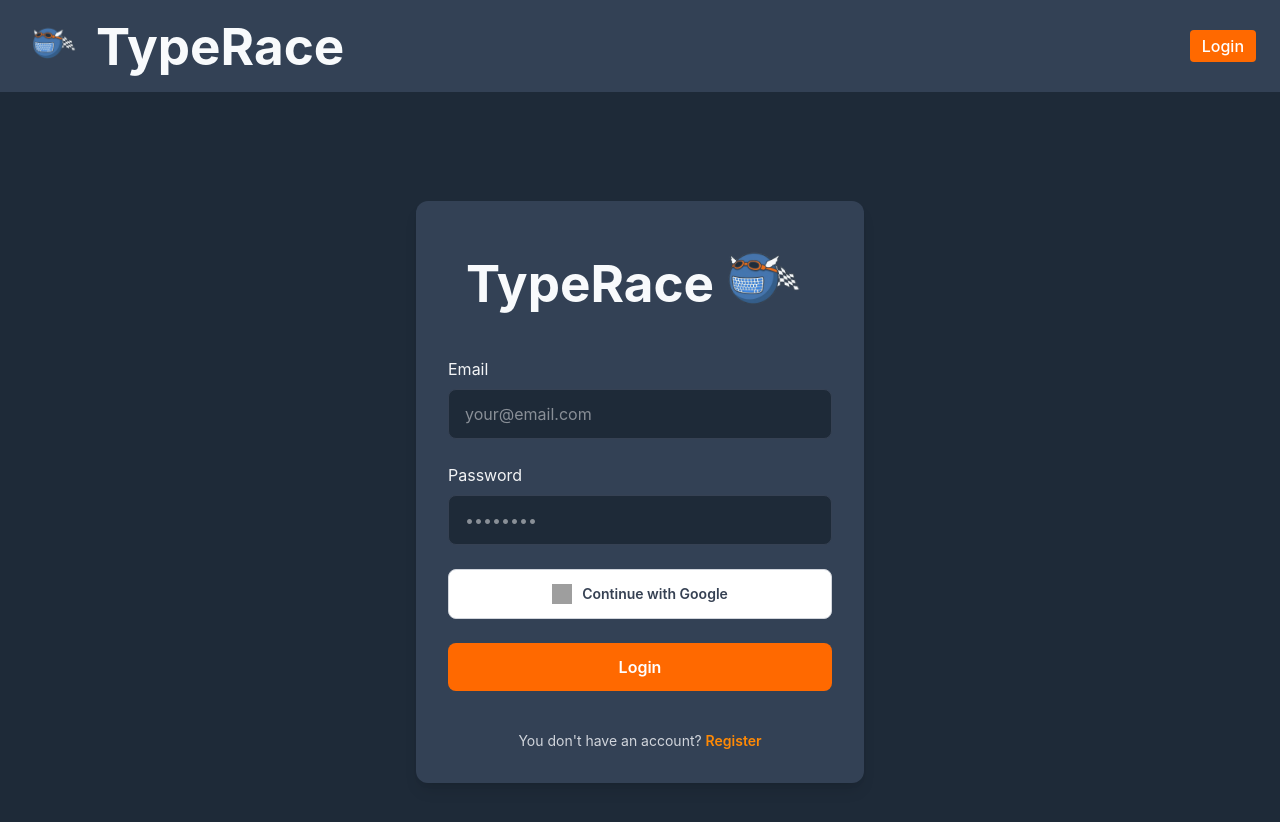
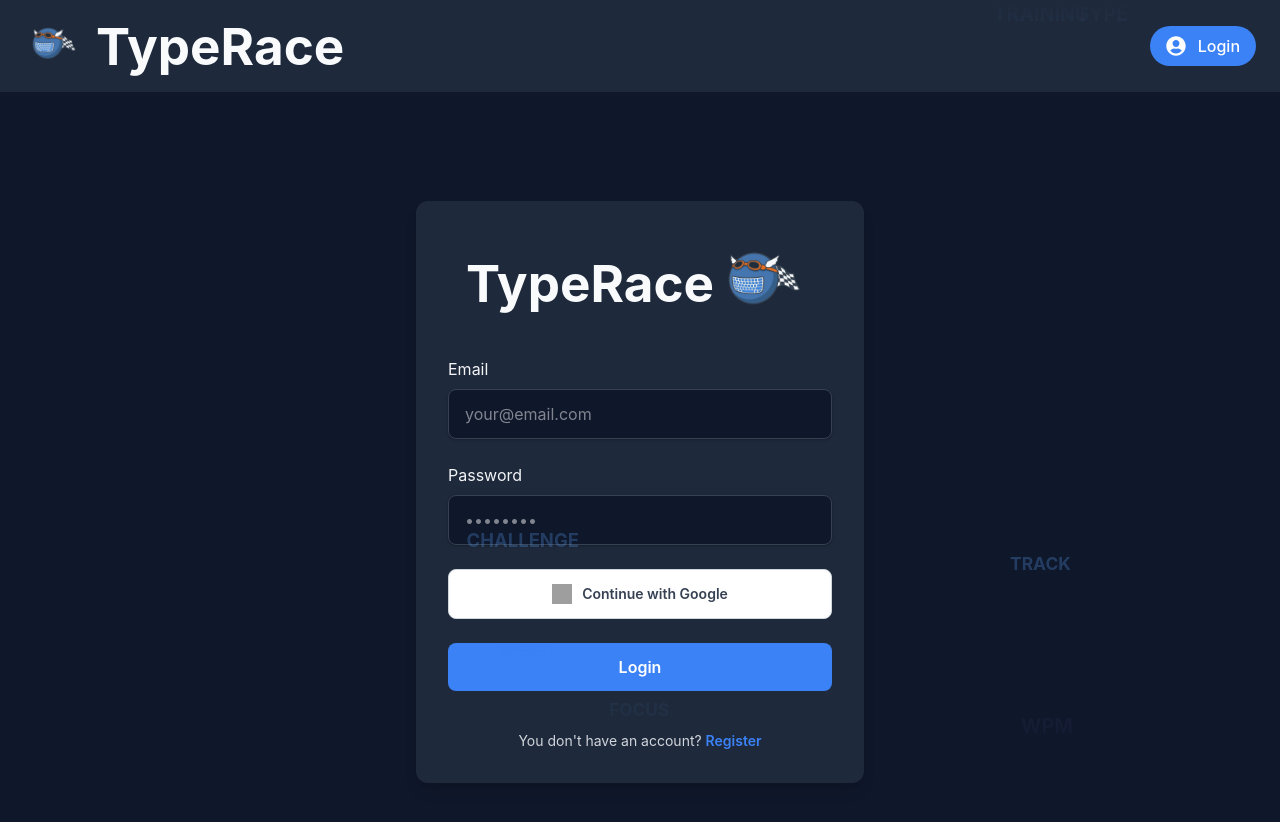
Before and after one commit to Navapu/typerace-frontend, a React (Vite) app: page /auth/login in a window 1280 px wide. Shown: the top 822 px of the page. Built offline with nearby package versions, Linux system fonts and the light colour scheme; no server answers; grey boxes are pictures that could not be loaded.

Commit message:
feat(ui): add experimental floating-words background effect (subject to change)

```diff
--- a/package.json
+++ b/package.json
@@ -16,6 +16,7 @@
     "react": "^19.2.0",
     "react-dom": "^19.2.0",
     "react-hook-form": "^7.67.0",
+    "react-icons": "^5.5.0",
     "react-router": "^7.9.6",
     "tailwindcss": "^4.1.17",
     "zod": "^4.1.13"
--- a/src/App.jsx
+++ b/src/App.jsx
@@ -4,7 +4,9 @@ import { Login } from './pages/Login.jsx';
 import { LoginGoogle } from './pages/LoginGoogle.jsx';
 import { Header } from './components/Header.jsx';
 import PublicRoute from './components/PublicRoute.jsx';
+import PrivateRoute from './components/PrivateRoute.jsx'
 import { Register } from './pages/Register.jsx';
+import { Dashboard } from './pages/Dashboard.jsx';
 function App() {
   return (
     <div>
@@ -27,6 +29,12 @@ function App() {
             <Register />
           </PublicRoute>
         }/>
+
+        <Route path='/dashboard' element={
+          <PrivateRoute>
+            <Dashboard />
+          </PrivateRoute>
+        }/>
       </Routes>
     </div>
   )
--- /dev/null
+++ b/src/components/FloatingWords.jsx
@@ -0,0 +1,64 @@
+import { useEffect, useState } from "react";
+
+const WORDS = [
+  "SPEED","TYPING","KEYBOARD","ACCURACY","WPM","FOCUS","PRACTICE","KEYS",
+  "RACING","TYPE","FAST","SKILLS","REACTION","TIMING","FLOW","RHYTHM",
+  "PERFORMANCE","CHALLENGE","TRAINING","HANDS","FINGERS","INPUT","OUTPUT",
+  "SESSION","TEST","IMPROVE","MASTER","GAMING","RACE","MECHANICS",
+  "TEXT","LANGUAGE","SPEEDRUN","TRACK","BOOST"
+];
+
+const COLORS = [
+  "#3B82F6", "#60A5FA", "#A78BFA", "#C084FC",
+  "#22D3EE", "#2DD4BF", "#4ADE80"
+];
+
+export const FloatingWords = () => {
+  const [items, setItems] = useState([]);
+
+  useEffect(() => {
+    const spawnWord = () => {
+      const word = WORDS[Math.floor(Math.random() * WORDS.length)];
+      const color = COLORS[Math.floor(Math.random() * COLORS.length)];
+
+      const newItem = {
+        id: crypto.randomUUID(),
+        word,
+        color,
+        left: Math.random() * 90 + 5,
+        duration: Math.random() * 10 + 10,
+        size: Math.random() * 0.4 + 0.9,
+        delay: Math.random() * 2
+      };
+
+      setItems(prev => [...prev, newItem]);
+
+      setTimeout(() => {
+        setItems(prev => prev.filter(i => i.id !== newItem.id));
+      }, (newItem.duration + 1) * 1000);
+    };
+
+    const interval = setInterval(spawnWord, 700);
+    return () => clearInterval(interval);
+  }, []);
+
+  return (
+    <div className="absolute inset-0 overflow-hidden pointer-events-none z-0 floating-mask">
+      {items.map(item => (
+        <span
+          key={item.id}
+          className="absolute font-bold animate-float"
+          style={{
+            left: `${item.left}%`,
+            animationDuration: `${item.duration}s`,
+            animationDelay: `${item.delay}s`,
+            fontSize: `${item.size}rem`,
+            color: item.color + "90"
+          }}
+        >
+          {item.word}
+        </span>
+      ))}
+    </div>
+  );
+};
--- a/src/components/Header.jsx
+++ b/src/components/Header.jsx
@@ -2,7 +2,7 @@ import { Navigation } from "./Navigation.jsx";
 
 export const Header = () => {
     return (
-        <header className="bg-[#334155] shadow-md">
+        <header className="bg-[#1E293B] shadow-md">
             <div className="max-w-7xl mx-auto px-6 py-4 flex items-center justify-between">
                 <div className="flex items-center gap-3">
                     <img
--- a/src/components/Navigation.jsx
+++ b/src/components/Navigation.jsx
@@ -1,6 +1,7 @@
 import { NavLink } from "react-router";
 import { useContext } from "react";
 import { AuthContext } from "../context/AuthContext.jsx";
+import { FaUserCircle } from "react-icons/fa";
 
 export const Navigation = () => {
     const {isLoggedIn, user, logout} = useContext(AuthContext);
@@ -8,8 +9,14 @@ export const Navigation = () => {
     return(
         <nav>
             <ul>
-                <li className="bg-orange-500 text-white rounded pt-1 pb-1 pr-3 pl-3 transition-colors duration-200 hover:bg-white hover:text-orange-500">
-                    {isLoggedIn ? <NavLink to="/" onClick={logout}> {user.username} </NavLink> : <NavLink to='/auth/login'>Login</NavLink>}
+                <li className="bg-[#3B82F6]  text-white rounded-3xl pt-2 pb-2 pr-4 pl-4 transition-colors duration-200 hover:bg-white hover:text-[#3B82F6]">
+                    {isLoggedIn ?
+
+                    <NavLink to="/" onClick={logout} className="flex items-center gap-3">
+                        <FaUserCircle size={20} />{user.username}
+                    </NavLink> :
+
+                    <NavLink to='/auth/login' className="flex items-center gap-3"> <FaUserCircle size={20}/> Login</NavLink>}
                 </li>
             </ul>
         </nav>
--- a/src/components/PrivateRoute.jsx
+++ b/src/components/PrivateRoute.jsx
@@ -7,7 +7,7 @@ const PrivateRoute = ({children}) => {
     const location = useLocation();
 
     if (isLoading) return <div>Cargando...</div>;
-    return isLoggedIn ? children : <Navigate to="/login" state={{ from: location }} replace/>
+    return isLoggedIn ? children : <Navigate to="/auth/login" state={{ from: location }} replace/>
 }
 
 export default PrivateRoute
--- a/src/index.css
+++ b/src/index.css
@@ -43,6 +43,36 @@ h1 {
   animation: bounce 1s ease-in-out infinite; /* Duración 1s, repite indefinidamente */
 }
 
+@keyframes floatUp {
+  0% {
+    transform: translateY(100vh);
+    opacity: 0;
+  }
+  20% {
+    opacity: 0.5;
+  }
+  70% {
+    opacity: 0.4;
+    transform: translateY(20vh); /* NO suben al top */
+  }
+  100% {
+    opacity: 0;
+    transform: translateY(10vh);
+  }
+}
+
+.animate-float {
+  animation-name: floatUp;
+  animation-timing-function: linear;
+}
+
+
+.floating-mask {
+  mask-image: linear-gradient(to bottom, transparent 0%, white 30%, white 70%, transparent 100%);
+  -webkit-mask-image: linear-gradient(to bottom, transparent 0%, white 30%, white 70%, transparent 100%);
+}
+
+
 /* button {
   border-radius: 8px;
   border: 1px solid transparent;
--- /dev/null
+++ b/src/pages/Dashboard.jsx
@@ -0,0 +1,7 @@
+export const Dashboard = () => {
+    return(
+        <div>
+            <h1>Dashboard</h1>
+        </div>
+    )
+}
--- a/src/pages/Login.jsx
+++ b/src/pages/Login.jsx
@@ -4,6 +4,7 @@ import { zodResolver } from "@hookform/resolvers/zod";
 import z from "zod";
 import { AuthContext } from "../context/AuthContext.jsx";
 import { useLocation, useNavigate } from "react-router";
+import { FloatingWords } from '../components/FloatingWords.jsx';
 
 const loginSchema = z.object({
   email: z.email("Invalid email"),
@@ -35,8 +36,9 @@ export const Login = () => {
   };
 
   return (
-    <div className="min-h-screen flex items-center justify-center bg-[#1E2A38] px-4">
-      <div className="max-w-md w-full bg-[#334155] rounded-xl shadow-lg p-8">
+    <div className="min-h-screen flex items-center justify-center bg-[#0F172A] px-4">
+      <FloatingWords />
+      <div className="max-w-md w-full bg-[#1E293B] rounded-xl shadow-lg p-8">
         <div className="flex items-center justify-center text-center mb-6">
           <h1 className="text-3xl font-bold text-[#F8FAFC] text-center">TypeRace</h1>
           <img
@@ -55,9 +57,9 @@ export const Login = () => {
               id="email"
               placeholder="your@email.com"
               {...register("email")}
-              className={`w-full px-4 py-3 rounded-lg bg-[#1E2A38] text-gray-100 border ${
+              className={`w-full px-4 py-3 rounded-lg bg-[#0F172A] text-gray-100 border ${
                 errors.email ? "border-orange-500" : "border-gray-700"
-              } focus:outline-none focus:ring-2 focus:ring-blue-500`}
+              } focus:outline-none focus:ring-2 focus:ring-blue-500 shadow-sm shadow-black/20`}
             />
             {errors.email && (
               <p className="text-orange-500 mt-1 text-sm">{errors.email.message}</p>
@@ -72,9 +74,9 @@ export const Login = () => {
               id="password"
               placeholder="••••••••"
               {...register("password")}
-              className={`w-full px-4 py-3 rounded-lg bg-[#1E2A38] text-gray-100 border ${
+              className={`w-full px-4 py-3 rounded-lg bg-[#0F172A] text-gray-100 border ${
                 errors.password ? "border-orange-500" : "border-gray-700"
-              } focus:outline-none focus:ring-2 focus:ring-blue-500`}
+              } focus:outline-none focus:ring-2 focus:ring-blue-500 shadow-sm shadow-black/20`}
             />
             {errors.password && (
               <p className="text-orange-500 mt-1 text-sm">{errors.password.message}</p>
@@ -89,7 +91,7 @@ export const Login = () => {
 
           <button
             type="submit"
-            className="w-full py-3 rounded-lg bg-orange-500 hover:bg-orange-600 text-white font-semibold transition-colors duration-200 disabled:opacity-50 cursor-pointer"
+            className="w-full py-3 rounded-lg bg-[#3B82F6] hover:bg-[#60A5FA] text-white font-semibold transition-colors duration-200 disabled:opacity-50 cursor-pointer"
           >
             Login
           </button>
@@ -106,7 +108,7 @@ export const Login = () => {
             <button
               type="button"
               onClick={() => navigate("/auth/register", {state: from})}
-              className="text-orange-400 hover:text-orange-300 font-semibold">
+              className="text-[#3B82F6] hover:text-[#60A5FA] font-semibold">
               Register
             </button>
           </p>
--- a/src/pages/Register.jsx
+++ b/src/pages/Register.jsx
@@ -41,8 +41,8 @@ export const Register = () => {
     }
   }
   return (
-    <div className="min-h-screen flex items-center justify-center bg-[#1E2A38] px-4">
-      <div className="max-w-md w-full bg-[#334155] rounded-xl shadow-lg p-8">
+    <div className="min-h-screen flex items-center justify-center bg-[#0F172A] px-4">
+      <div className="max-w-md w-full bg-[#1E293B] rounded-xl shadow-lg p-8">
         <div className="flex items-center justify-center text-center mb-6">
           <h1 className="text-3xl font-bold text-[#F8FAFC] text-center">
             TypeRace
@@ -65,9 +65,9 @@ export const Register = () => {
               id="username"
               placeholder="your_username"
               {...register("username")}
-              className={`w-full px-4 py-3 rounded-lg bg-[#1E2A38] text-gray-100 border ${
+              className={`w-full px-4 py-3 rounded-lg bg-[#0F172A] text-gray-100 border ${
                 errors.username ? "border-orange-500" : "border-gray-700"
-              } focus:outline-none focus:ring-2 focus:ring-blue-500`}
+              } focus:outline-none focus:ring-2 focus:ring-blue-500 shadow-sm shadow-black/20`}
             />
             {errors.username && (
               <p className="text-orange-500 mt-1 text-sm">
@@ -86,9 +86,9 @@ export const Register = () => {
               id="email"
               placeholder="your@email.com"
               {...register("email")}
-              className={`w-full px-4 py-3 rounded-lg bg-[#1E2A38] text-gray-100 border ${
+              className={`w-full px-4 py-3 rounded-lg bg-[#0F172A] text-gray-100 border ${
                 errors.email ? "border-orange-500" : "border-gray-700"
-              } focus:outline-none focus:ring-2 focus:ring-blue-500`}
+              } focus:outline-none focus:ring-2 focus:ring-blue-500 shadow-sm shadow-black/20`}
             />
             {errors.email && (
               <p className="text-orange-500 mt-1 text-sm">
@@ -107,9 +107,9 @@ export const Register = () => {
               id="password"
               placeholder="••••••••"
               {...register("password")}
-              className={`w-full px-4 py-3 rounded-lg bg-[#1E2A38] text-gray-100 border ${
+              className={`w-full px-4 py-3 rounded-lg bg-[#0F172A] text-gray-100 border ${
                 errors.password ? "border-orange-500" : "border-gray-700"
-              } focus:outline-none focus:ring-2 focus:ring-blue-500`}
+              } focus:outline-none focus:ring-2 focus:ring-blue-500 shadow-sm shadow-black/20`}
             />
             {errors.password && (
               <p className="text-orange-500 mt-1 text-sm">
@@ -135,7 +135,7 @@ export const Register = () => {
           {/* Submit */}
           <button
             type="submit"
-            className="w-full py-3 rounded-lg bg-orange-500 hover:bg-orange-600 text-white font-semibold transition-colors duration-200 disabled:opacity-50 cursor-pointer"
+            className="w-full py-3 rounded-lg bg-[#3B82F6] hover:bg-[#60A5FA] text-white font-semibold transition-colors duration-200 disabled:opacity-50 cursor-pointer"
           >
             Register
           </button>
```
Also changed, not shown: 1 other file (tests, documents, lock files or other folders).
